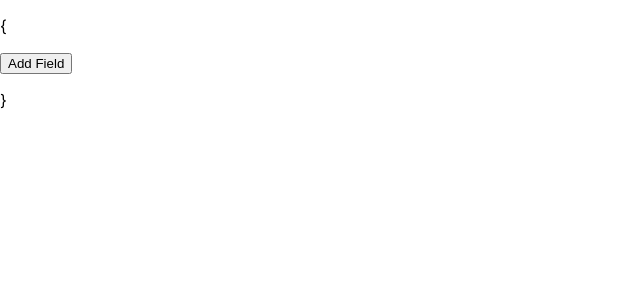
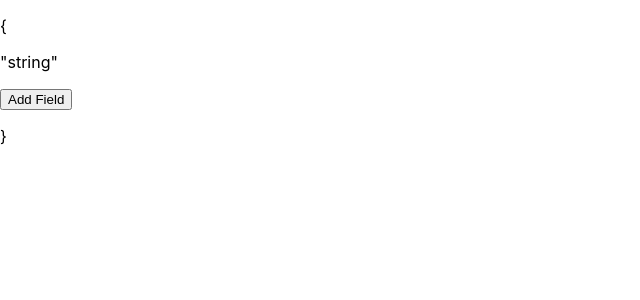
Before and after one commit to ramblinjacket/json-builder, a React (Create React App) app: page / in a window 1280 px wide. Shown: the top 300 px of the page, without its empty margins (0-640 px from the left). Built offline with nearby package versions, Linux system fonts and the light colour scheme.

Commit message:
trying to build a simple object(no sub objects or lists

```diff
--- a/src/App.js
+++ b/src/App.js
@@ -4,21 +4,39 @@ import { Objex } from './dataTypes/objex/Objex';
 class App extends Component {
   constructor(props) {
     super(props);
-    this.setObject=this.setObject.bind(this)
+    this.setEvent=this.setEvent.bind(this)
   }
 
-  setObject(currentObject) {
-    this.setState({currentObject: currentObject});
+  componentWillMount() {
+    // this.setState({
+    //   currentObject: {
+    //     "string": "potato",
+    //     "number": 1,
+    //     "boolean": true,
+    //     "List": ["potato", 1, true, ["potato", 1, true], {"string": "potato", "number": 1, "boolean": true}],
+    //     "Object": {"string": "potato", "number": 1, "boolean": true}
+    //   }
+    // })
+    // this.setState({
+    //   currentObject: {
+    //   }
+    // })
+    this.setState({
+      currentObject: {
+        "string": "potato",
+        "number": 1,
+        }
+    })
   }
 
-  buildUI() {
-    return (<Objex setObject={this.setObject}></Objex>)
+  setEvent(event) {
+    this.setState({currentEvent: event});
   }
 
   render() {
     return (
       <div>
-        {this.buildUI()}
+       <Objex setEvent={this.setEvent} currentObject={this.state.currentObject}></Objex>
       </div>
     );
   }
--- a/src/dataTypes/objex/AddField.js
+++ b/src/dataTypes/objex/AddFieldButton.js
@@ -1,6 +1,6 @@
 import React, { Component } from 'react';
 
-export class AddField extends Component {
+export class AddFieldButton extends Component {
 	addField = () => {
 		console.log("AddFieldClicked")
 	}
--- a/src/dataTypes/objex/Objex.js
+++ b/src/dataTypes/objex/Objex.js
@@ -1,15 +1,45 @@
 import React, { Component } from 'react';
 import { LeftBrace } from './LeftBrace';
 import { RightBrace } from './RightBrace';
-import { AddField } from './AddField';
+import { AddFieldButton } from './AddFieldButton';
 
 export class Objex extends Component {
+constructor(props) {
+  super(props);
+  this.buildObjex=this.buildObjex.bind(this)
+  this.addObjexFields=this.addObjexFields.bind(this)
+}
+
+addObjexFields(objex) {
+  for (var key in objex) {
+    return(
+      <div>
+        <p>"<span>{key}</span>"</p>
+      </div>
+    )
+    // console.log("Key: " + key);
+    // console.log("Value: " + objex[key]);
+    // console.log(typeof objex[key])
+    // console.log(Object.prototype.toString.call(objex[key]))
+  }
+}
+
+buildObjex(objex) {
+  return (
+      <div>
+        <LeftBrace></LeftBrace>
+        {this.addObjexFields(objex)}
+        <AddFieldButton setEvent={this.props.setEvent}></AddFieldButton>
+        <RightBrace></RightBrace>
+      </div>
+  )
+}
+
+
   render() {
     return (
       <div>
-        <LeftBrace></LeftBrace>
-        <AddField></AddField>
-        <RightBrace></RightBrace>
+        {this.buildObjex(this.props.currentObject)}
       </div>
     );
   }
```
